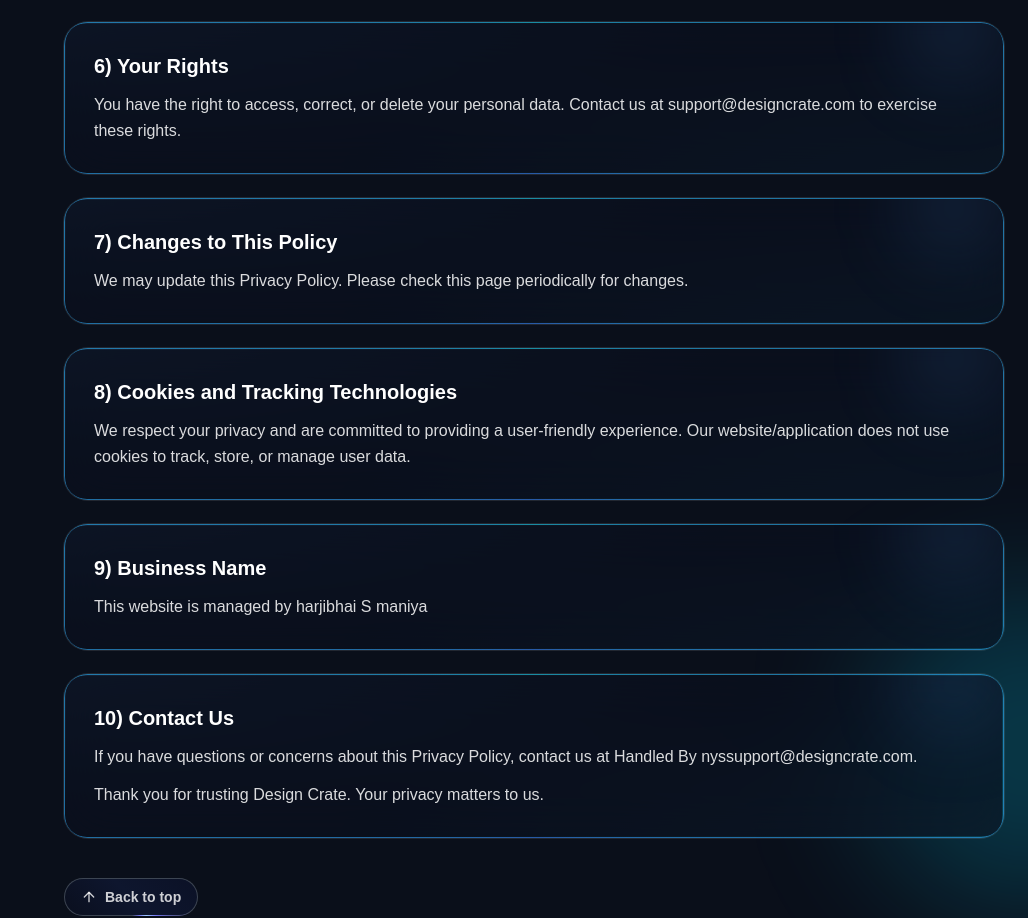
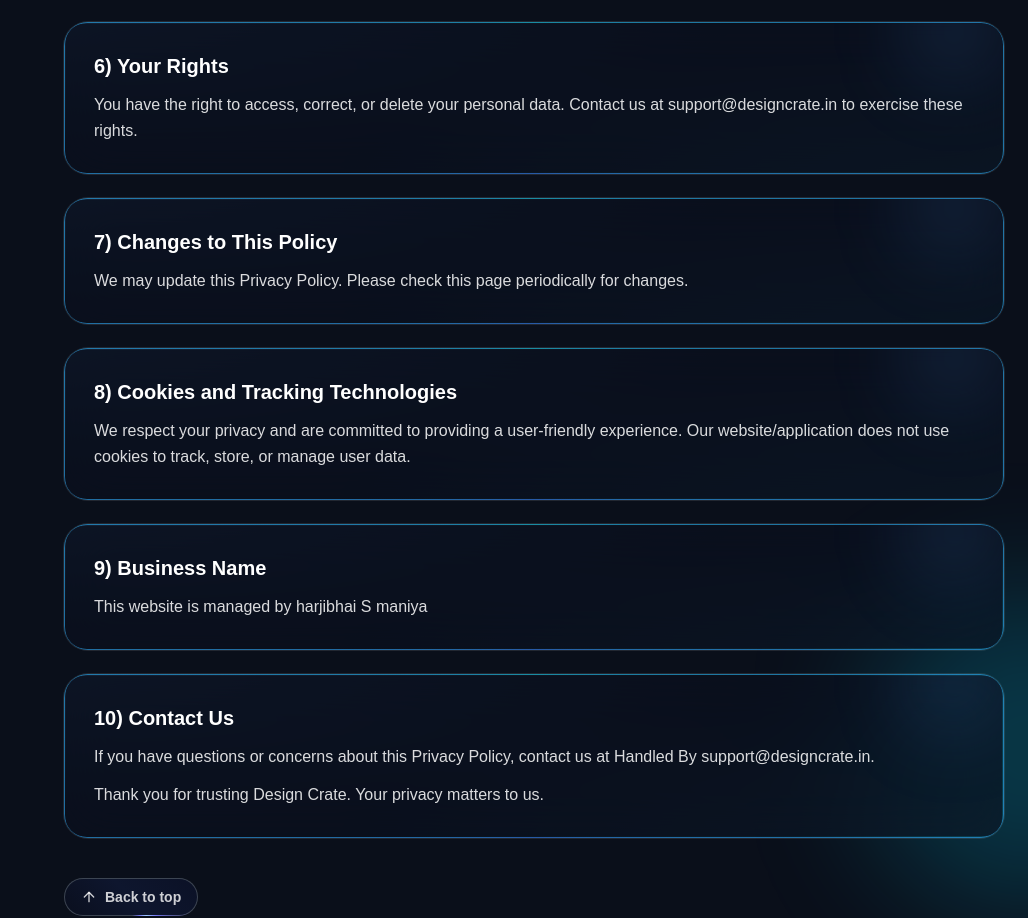
Before and after one commit to AbhiGhoghari/pixhub-2, a Next.js app: page /privacy in a window 1280 px wide. Shown: the part 1339-2257 px from the top of the page, without its empty margins (252-1280 px from the left). Built offline with nearby package versions, Linux system fonts and the light colour scheme.

Commit message:
asdfasdf

```diff
--- a/src/app/privacy/page.jsx
+++ b/src/app/privacy/page.jsx
@@ -111,7 +111,7 @@ export default function Privacy() {
 
                         <ArticleCard id="rights" title="6) Your Rights">
                             <p>
-                                You have the right to access, correct, or delete your personal data. Contact us at support@designcrate.com to exercise these rights.
+                                You have the right to access, correct, or delete your personal data. Contact us at support@designcrate.in to exercise these rights.
                             </p>
                         </ArticleCard>
 
@@ -129,7 +129,7 @@ export default function Privacy() {
                         </ArticleCard>
                         <ArticleCard id="contact" title="10) Contact Us">
                             <p>
-                                If you have questions or concerns about this Privacy Policy, contact us at Handled By nyssupport@designcrate.com.
+                                If you have questions or concerns about this Privacy Policy, contact us at Handled By support@designcrate.in.
                             </p>
                             <p>Thank you for trusting Design Crate. Your privacy matters to us.</p>
                         </ArticleCard>
```
